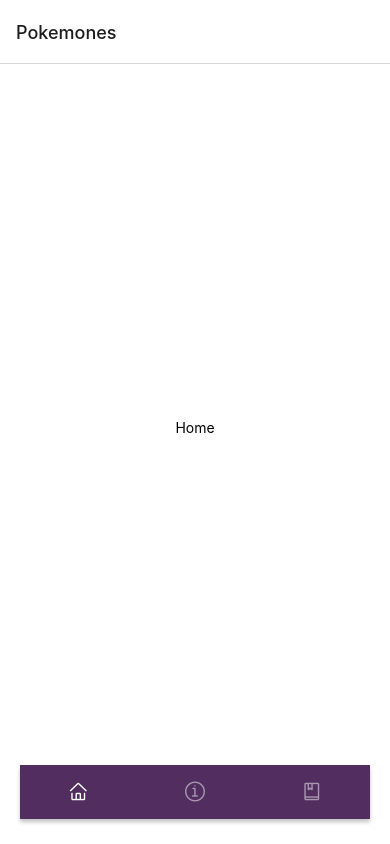
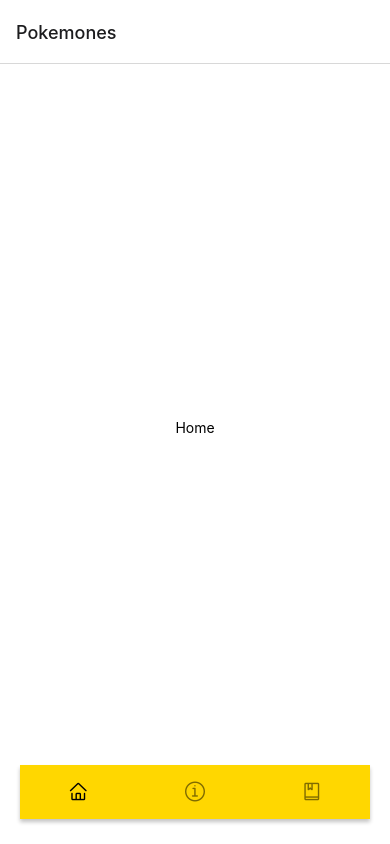
Before and after one commit to yjgarizabalo/pokedex, a React Native app: screen / in a window 390 px wide. Built offline with nearby package versions, Linux system fonts and the light colour scheme.

Commit message:
[pokesearch]

```diff
--- a/App.js
+++ b/App.js
@@ -21,7 +21,7 @@ import Blog from './components/views/Blog'
 export default function App() {
   return (
     <NavigationContainer>
-      <Tab.Navigator labeled={false} bordered={true} barStyle={{ backgroundColor: '#512E5F', bottom: 25, marginLeft: 20, marginRight: 20 }}>
+      <Tab.Navigator labeled={false} bordered={true} barStyle={{ backgroundColor: '#FFD700', bottom: 25, marginLeft: 20, marginRight: 20 }}>
 
         <Tab.Screen name="Home_"
           options={{
```
Also changed, not shown: assets/adaptive-icon.png, assets/icon.png.
